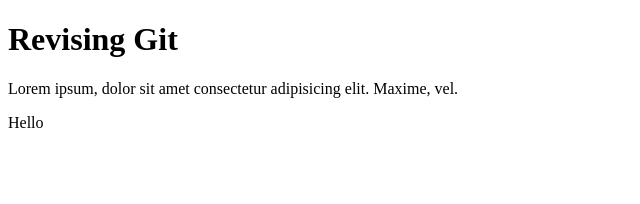
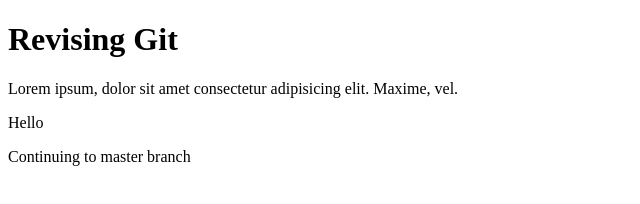
Before and after one commit to gopal-02/Git-Learning, a plain HTML site: page Revisiting Git/index.html in a window 1280 px wide. Shown: the whole page, without its empty margins (0-640 px from the left). Drawn offline with Linux system fonts and the light colour scheme.

Commit message:
update index.html

```diff
--- a/Revisiting Git/index.html
+++ b/Revisiting Git/index.html
@@ -9,5 +9,6 @@
     <h1>Revising Git</h1>
     <p>Lorem ipsum, dolor sit amet consectetur adipisicing elit. Maxime, vel.</p>
     <p>Hello</p>
+    <p>Continuing to master branch</p>
 </body>
 </html>
```
